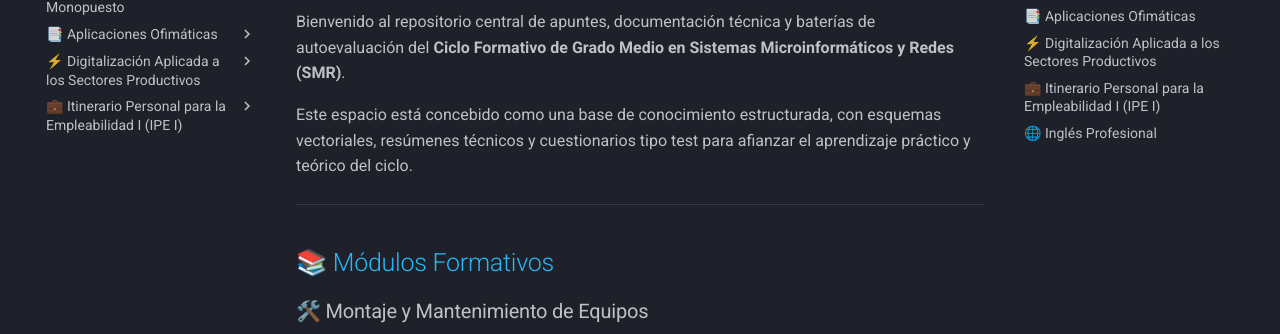
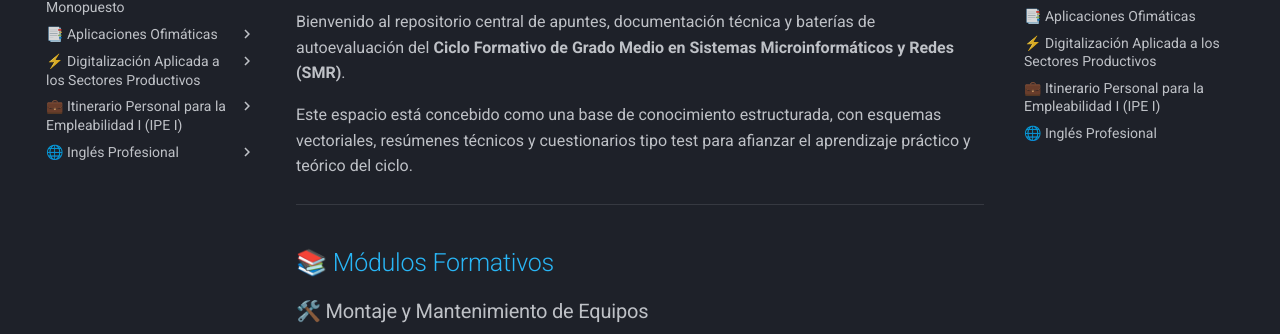
Before and after one commit to Beamspark/SMR-Apuntes, an MkDocs documentation site: the page built from docs/smr/index.md, in a window 1280 px wide. Shown: the part 260-594 px from the top of the page. Built offline with MkDocs 1.6.1 and Material for MkDocs 9.7.7, drawn with Linux system fonts in a browser that asks for light colours; some of the changed lines change nothing that is shown.

Commit message:
Update mkdocs.yml

```diff
--- a/mkdocs.yml
+++ b/mkdocs.yml
@@ -159,3 +159,33 @@
               - 🎯 Examen Global 2: smr/itinerario/test/examen-global-2.md
           - "📋 Pruebas de Evaluación (PAC)":
               - Índice de PAC: smr/itinerario/pac/index.md
+      - 🌐 Inglés Profesional:
+          - smr/ingles/index.md
+          - "📚 Temario Teórico":
+              - Tema 1 - Listening in Everyday Life: smr/ingles/tema-1.md
+              - Tema 2 - Following Instructions: smr/ingles/tema-2.md
+              - Tema 3 - Express Yourself: smr/ingles/tema-3.md
+              - Tema 4 - Get Your Message Across: smr/ingles/tema-4.md
+              - Tema 5 - Unlocking the Message: smr/ingles/tema-5.md
+              - Tema 6 - Make Sense of It: smr/ingles/tema-6.md
+              - Tema 7 - Write Your Way: smr/ingles/tema-7.md
+              - Tema 8 - Master Your Message: smr/ingles/tema-8.md
+              - Tema 9 - Exploring English-Speaking Countries: smr/ingles/tema-9.md
+              - Tema 10 - Chatting Across Cultures: smr/ingles/tema-10.md
+              - 📌 Repaso General de Conceptos Clave: smr/ingles/resumen-conceptos-clave.md
+          - "📝 Autoevaluación y Tests":
+              - Índice de Tests: smr/ingles/test/index.md
+              - Test 1 - Listening in Everyday Life: smr/ingles/test/test-tema-1.md
+              - Test 2 - Following Instructions: smr/ingles/test/test-tema-2.md
+              - Test 3 - Express Yourself: smr/ingles/test/test-tema-3.md
+              - Test 4 - Get Your Message Across: smr/ingles/test/test-tema-4.md
+              - Test 5 - Unlocking the Message: smr/ingles/test/test-tema-5.md
+              - Test 6 - Make Sense of It: smr/ingles/test/test-tema-6.md
+              - Test 7 - Write Your Way: smr/ingles/test/test-tema-7.md
+              - Test 8 - Master Your Message: smr/ingles/test/test-tema-8.md
+              - Test 9 - Exploring English-Speaking Countries: smr/ingles/test/test-tema-9.md
+              - Test 10 - Chatting Across Cultures: smr/ingles/test/test-tema-10.md
+              - 🎯 Examen Global 1: smr/ingles/test/examen-global-1.md
+              - 🎯 Examen Global 2: smr/ingles/test/examen-global-2.md
+          - "📋 Pruebas de Evaluación (PAC)":
+              - Índice de PAC: smr/ingles/pac/index.md
```
